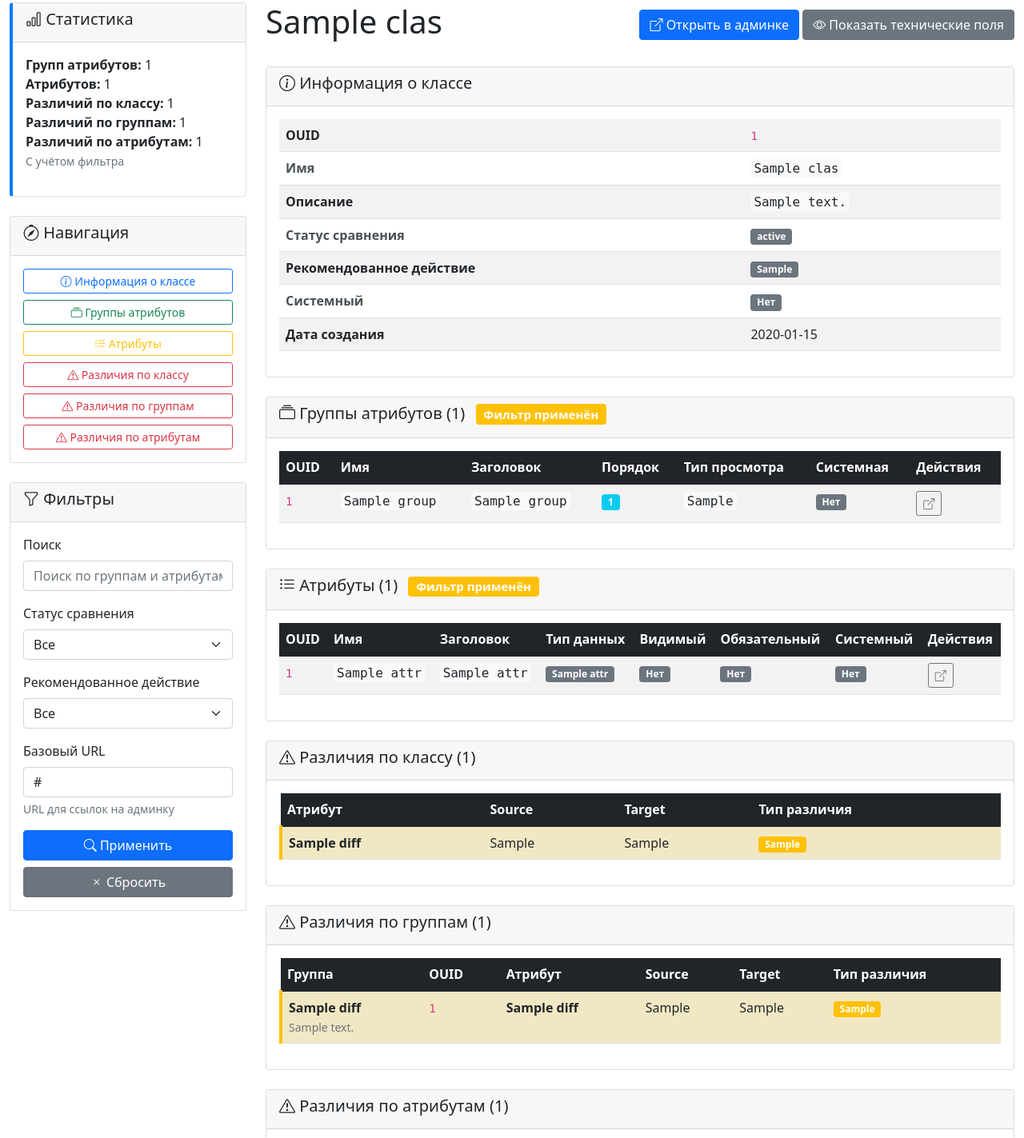
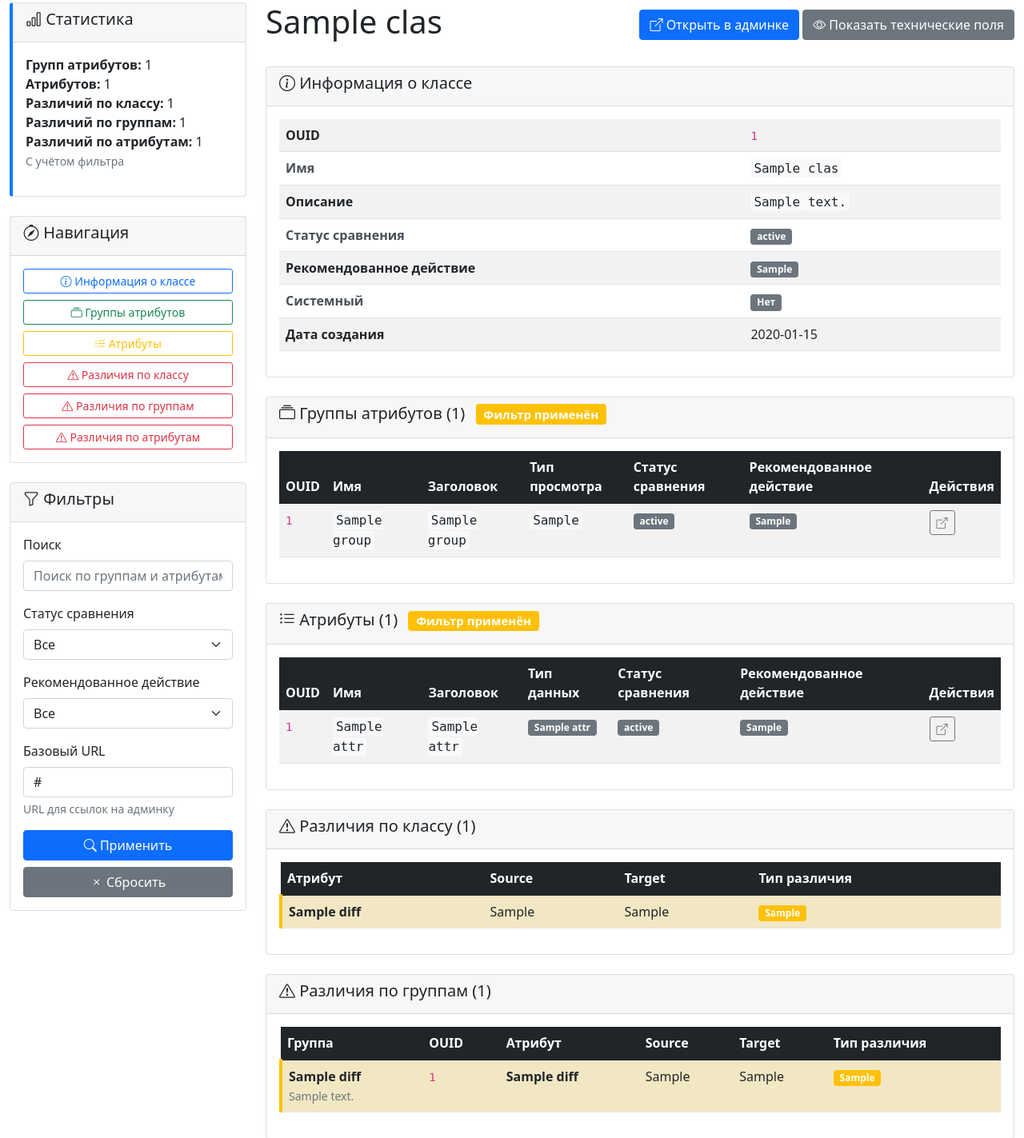
Before and after one commit to koren85/metarep, a Flask app: template templates/class_detail.html in a window 1280 px wide. Shown: the part 125-1548 px from the top of the page at 80% size. Run offline with Flask 3, Linux system fonts and the light colour scheme; the template is opened without the code that fills it: most values are stand-ins (such as "Sample title", 1, 10 or a date in 2020); some libraries are stand-ins or nearby versions.

Commit message:
исправлено отображение

```diff
--- a/templates/class_detail.html
+++ b/templates/class_detail.html
@@ -312,9 +312,9 @@
                                     <th>OUID</th>
                                     <th>Имя</th>
                                     <th>Заголовок</th>
-                                    <th>Порядок</th>
                                     <th>Тип просмотра</th>
-                                    <th>Системная</th>
+                                    <th>Статус сравнения</th>
+                                    <th>Рекомендованное действие</th>
                                     <th>Действия</th>
                                 </tr>
                             </thead>
@@ -324,14 +324,26 @@
                                     <td><code>{{ group.ouid }}</code></td>
                                     <td><span class="field-value">{{ group.name or 'Не указано' }}</span></td>
                                     <td><span class="field-value">{{ group.title or 'Не указано' }}</span></td>
-                                    <td><span class="badge bg-info">{{ group.num or 0 }}</span></td>
                                     <td><span class="field-value">{{ group.a_viewtype or 'Не указано' }}</span></td>
                                     <td>
-                                        {% if group.a_issystem %}
-                                            <span class="badge bg-primary">Да</span>
-                                        {% else %}
-                                            <span class="badge bg-secondary">Нет</span>
-                                        {% endif %}
+                                        <span class="badge {% if group.a_status_variance == 2 %}bg-warning{% else %}bg-secondary{% endif %}">
+                                            {% if group.a_status_variance|int == 0 %}Идентичны
+                                            {% elif group.a_status_variance|int == 1 %}Отсутствует
+                                            {% elif group.a_status_variance|int == 2 %}Отличаются
+                                            {% else %}{{ group.a_status_variance }}
+                                            {% endif %}
+                                        </span>
+                                    </td>
+                                    <td>
+                                        <span class="badge {% if group.a_event == 4 %}bg-info{% else %}bg-secondary{% endif %}">
+                                            {% if group.a_event|int == 0 %}игнорировать
+                                            {% elif group.a_event|int == 1 %}Добавить
+                                            {% elif group.a_event|int == 2 %}Обновить
+                                            {% elif group.a_event|int == 3 %}Не в списке для переноса
+                                            {% elif group.a_event|int == 4 %}В списке на миграцию
+                                            {% else %}{{ group.a_event }}
+                                            {% endif %}
+                                        </span>
                                     </td>
                                     <td>
                                         <button onclick="openAdmin('{{ group.admin_url }}')"
@@ -372,9 +384,8 @@
                                     <th>Имя</th>
                                     <th>Заголовок</th>
                                     <th>Тип данных</th>
-                                    <th>Видимый</th>
-                                    <th>Обязательный</th>
-                                    <th>Системный</th>
+                                    <th>Статус сравнения</th>
+                                    <th>Рекомендованное действие</th>
                                     <th>Действия</th>
                                 </tr>
                             </thead>
@@ -386,25 +397,24 @@
                                     <td><span class="field-value">{{ attr.title or 'Не указано' }}</span></td>
                                     <td><span class="badge bg-secondary">{{ attr.datatype_name or attr.ouiddatatype or 'Не указано' }}</span></td>
                                     <td>
-                                        {% if attr.visible %}
-                                            <span class="badge bg-success">Да</span>
-                                        {% else %}
-                                            <span class="badge bg-secondary">Нет</span>
-                                        {% endif %}
+                                        <span class="badge {% if attr.a_status_variance == 2 %}bg-warning{% else %}bg-secondary{% endif %}">
+                                            {% if attr.a_status_variance|int == 0 %}Идентичны
+                                            {% elif attr.a_status_variance|int == 1 %}Отсутствует
+                                            {% elif attr.a_status_variance|int == 2 %}Отличаются
+                                            {% else %}{{ attr.a_status_variance }}
+                                            {% endif %}
+                                        </span>
                                     </td>
                                     <td>
-                                        {% if attr.mandatory %}
-                                            <span class="badge bg-danger">Да</span>
-                                        {% else %}
-                                            <span class="badge bg-secondary">Нет</span>
-                                        {% endif %}
-                                    </td>
-                                    <td>
-                                        {% if attr.a_issystem %}
-                                            <span class="badge bg-primary">Да</span>
-                                        {% else %}
-                                            <span class="badge bg-secondary">Нет</span>
-                                        {% endif %}
+                                        <span class="badge {% if attr.a_event == 4 %}bg-info{% else %}bg-secondary{% endif %}">
+                                            {% if attr.a_event|int == 0 %}игнорировать
+                                            {% elif attr.a_event|int == 1 %}Добавить
+                                            {% elif attr.a_event|int == 2 %}Обновить
+                                            {% elif attr.a_event|int == 3 %}Не в списке для переноса
+                                            {% elif attr.a_event|int == 4 %}В списке на миграцию
+                                            {% else %}{{ attr.a_event }}
+                                            {% endif %}
+                                        </span>
                                     </td>
                                     <td>
                                         <button onclick="openAdmin('{{ attr.admin_url }}')"
```
